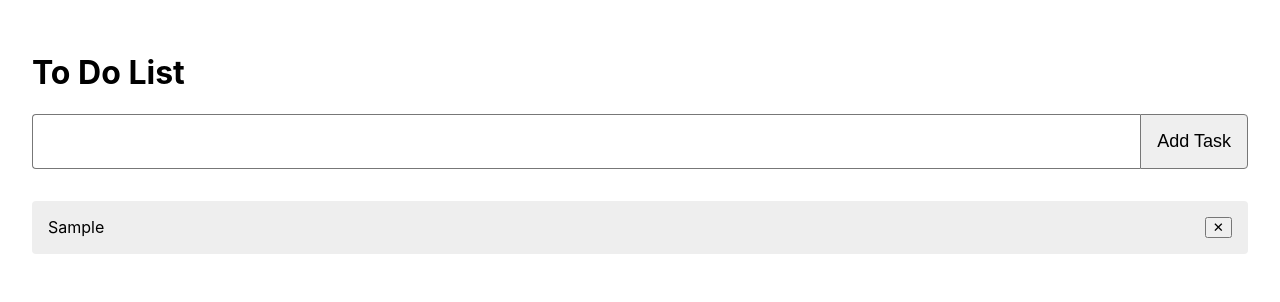
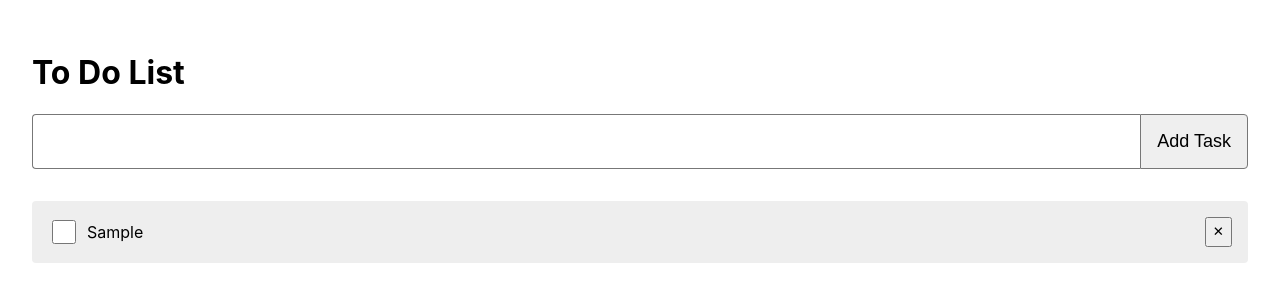
Before and after one commit to wilbertcaba/to-do-app, a React (Create React App) app: page / in a window 1280 px wide. Both pictures are taken after typing "Sample" into the empty fields and a click on the input "Add Task". Shown: the top 302 px of the page. Built offline with nearby package versions, Linux system fonts and the light colour scheme.

Commit message:
Feat - removeTask and taskResolved functions added

```diff
--- a/src/Components/App/App.js
+++ b/src/Components/App/App.js
@@ -16,10 +16,7 @@ const App = () => {
     const handleSubmit = (event) => {
         event.preventDefault();
         if (!taskName) return;
-        const taskItem  = {
-            task: taskName,
-            id: nanoid()
-        };
+
         setTaskList((prev) => ([
             ...prev,
             {
@@ -30,7 +27,11 @@ const App = () => {
         setTaskName('');
     }
 
-    useEffect(() => { console.log(taskList) }, [taskList]);
+    const removeTask = (taskId) => {
+        setTaskList(() => taskList.filter( task => task.id !== taskId ));
+    }
+
+    // useEffect(() => { console.log(taskList) }, [taskList]);
 
     return (
         <div className='App'>
@@ -39,7 +40,10 @@ const App = () => {
                 <input type='text' value={taskName} onChange={handleChange} />
                 <input type='submit' value='Add Task' />
             </form>
-            <ToDoList taskName={taskName} taskList={taskList} />
+            <ToDoList
+                taskName={taskName}
+                taskList={taskList}
+                onRemove={removeTask}/>
         </div>
     );
 }
--- a/src/Components/ToDoItem/ToDoItem.css
+++ b/src/Components/ToDoItem/ToDoItem.css
@@ -14,3 +14,14 @@
 .to-do-item button {
     cursor: pointer;
 }
+
+.to-do-item-status {
+    display: flex;
+    align-items: center;
+    gap: 8px;
+}
+
+.to-do-item-status input {
+    width: 24px;
+    height: 24px;
+}
--- a/src/Components/ToDoItem/ToDoItem.js
+++ b/src/Components/ToDoItem/ToDoItem.js
@@ -1,11 +1,42 @@
-import React from 'react';
+import React, { useState, useEffect } from 'react';
 import './ToDoItem.css';
 
 export const ToDoItem = (props) => {
+    const [isChecked, setIsChecked] = useState(false);
+
+    const removeTask = () => {
+        props.onRemove(props.id);
+    }
+
+    let resolved = {
+        backgroundColor: '#737373',
+        textDecoration: 'line-through'
+    };
+
+    let unresolved;
+
+    const taskResolved = ({ target }) => {
+        const checked = target.checked;
+        console.log(target.checked);
+        if (checked) {
+            setIsChecked(() => true);
+        } else {
+            setIsChecked(() => false);
+        }
+    }
+
+    useEffect(() => {
+        console.log(isChecked);
+    }, [isChecked]);
+
     return (
-        <div id={props.id} className='to-do-item'>
-            <p>{props.taskName}</p>
-            <button type='button'>&#x2715;</button>
+        <div id={props.id} className='to-do-item' style={isChecked ? resolved : unresolved}>
+            {/* {console.log(resolved)} */}
+            <div className='to-do-item-status'>
+                <input type='checkbox' onChange={taskResolved} />
+                <p>{props.taskName}</p>
+            </div>
+            <button type='button' onClick={removeTask}>&#x2715;</button>
         </div>
     );
 }
--- a/src/Components/ToDoList/ToDoList.js
+++ b/src/Components/ToDoList/ToDoList.js
@@ -1,16 +1,19 @@
-import React, { useState, useEffect } from  'react';
+import React from 'react';
 import { ToDoItem } from '../ToDoItem/ToDoItem';
 import './ToDoList.css';
 
 
 export const ToDoList = (props) => {
-    // console.log(props);
 
     return (
         <>
             <div className='to-do-list'>
                 {props.taskList.map((task) => {
-                    return <ToDoItem key={task.id} id={task.id} taskName={task.task} />
+                    return <ToDoItem
+                        key={task.id}
+                        id={task.id}
+                        taskName={task.task}
+                        onRemove={props.onRemove} />
                 })}
             </div>
         </>
```
